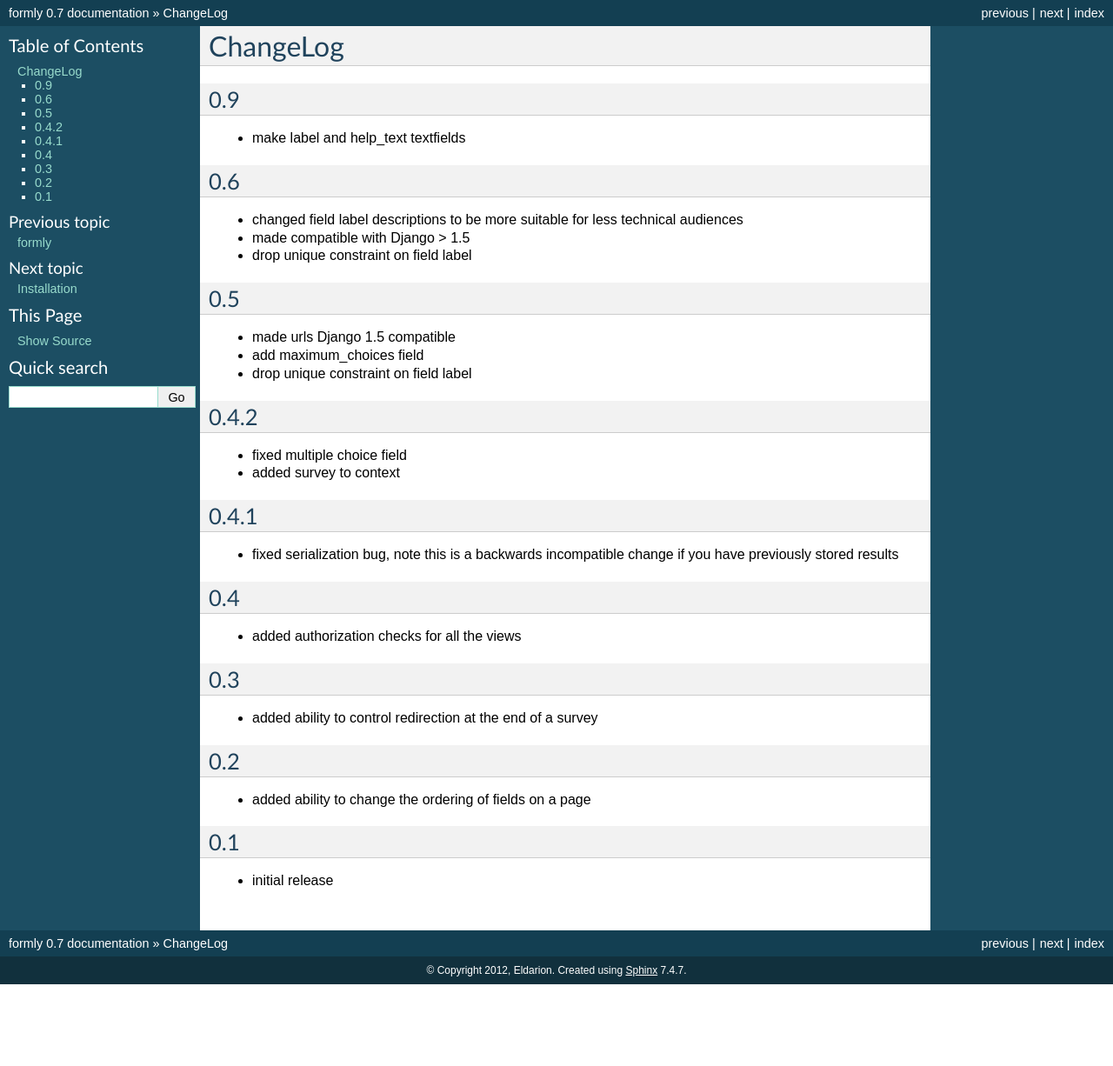
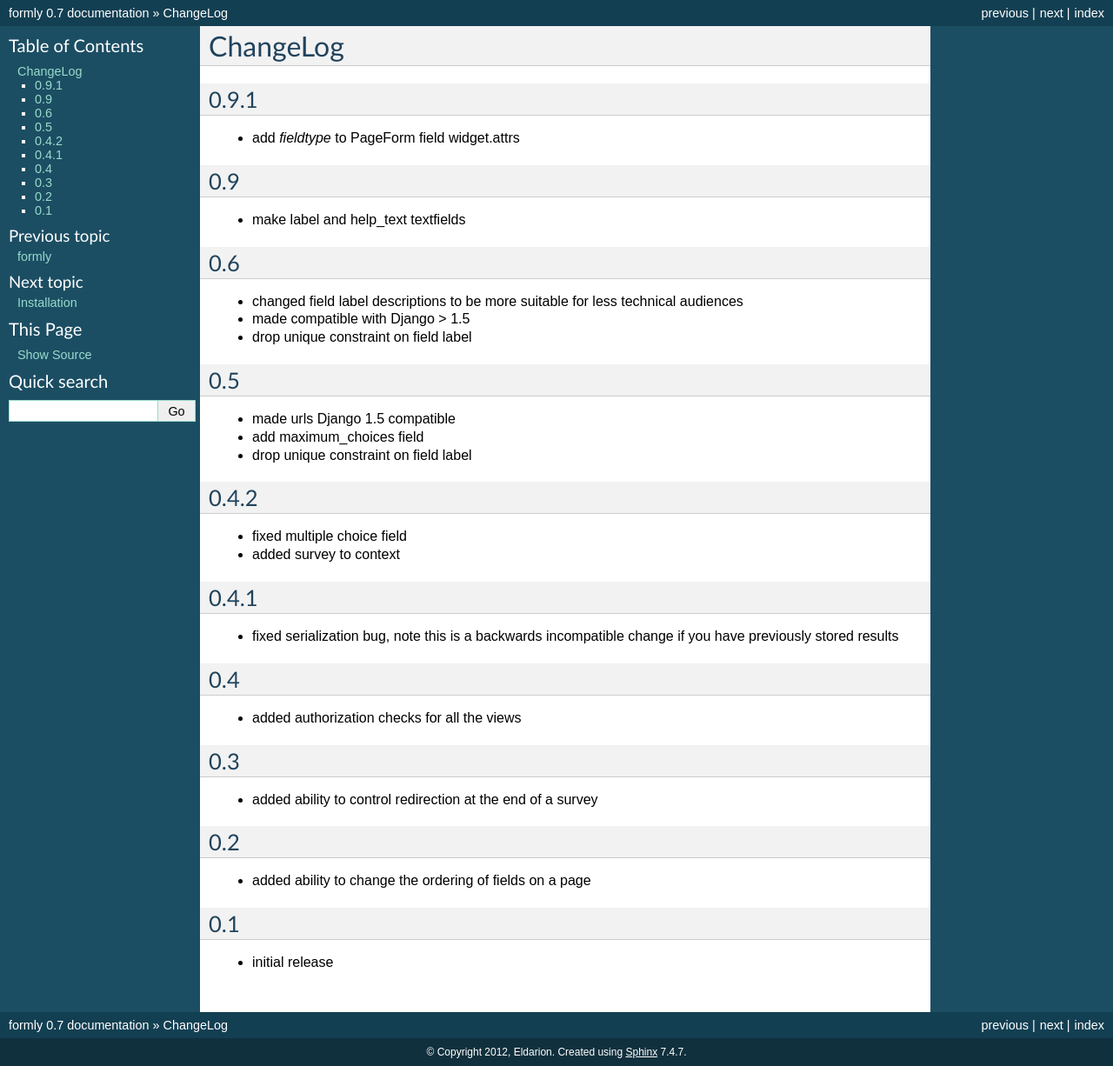
Before and after one commit to eldarion/formly, a Sphinx documentation site: the page built from docs/changelog.rst, in a window 1280 px wide. Shown: the whole page at 87% size. Built offline with Sphinx 7.4.7, drawn with Linux system fonts in a browser that asks for light colours; before the commit the page ends 1132 px from its top, so only the background shows below that.

Commit message:
Update version & changelog

```diff
--- a/docs/changelog.rst
+++ b/docs/changelog.rst
@@ -2,6 +2,12 @@
 
 ChangeLog
 =========
+
+0.9.1
+-----
+
+- add `fieldtype` to PageForm field widget.attrs
+
 
 0.9
 ---
--- a/setup.py
+++ b/setup.py
@@ -15,7 +15,7 @@ setup(
     description="a dynamic form generator",
     name="formly",
     long_description=read("README.rst"),
-    version="0.9",
+    version="0.9.1",
     url="https://github.com/eldarion/formly",
     license="BSD",
     packages=find_packages(),
```
